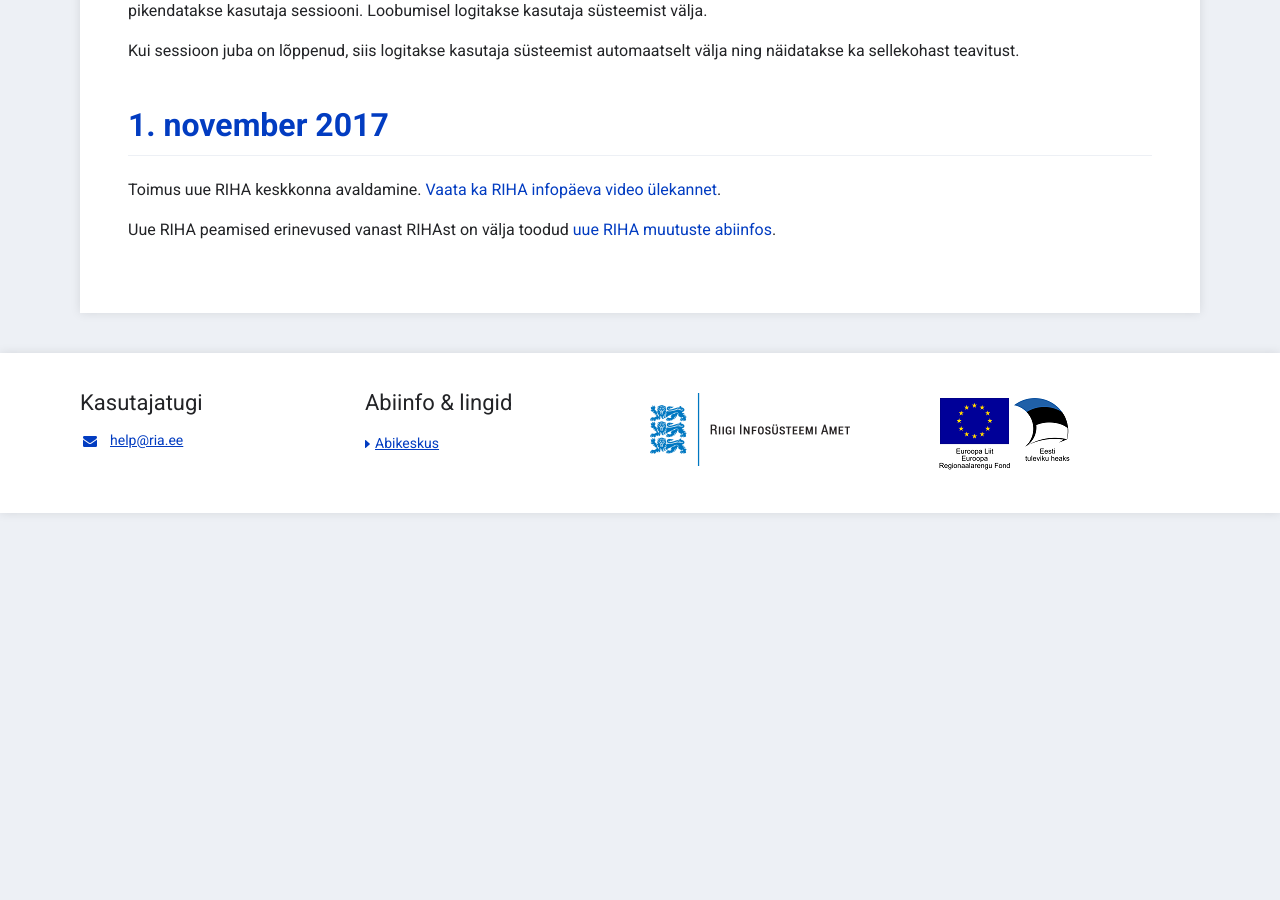
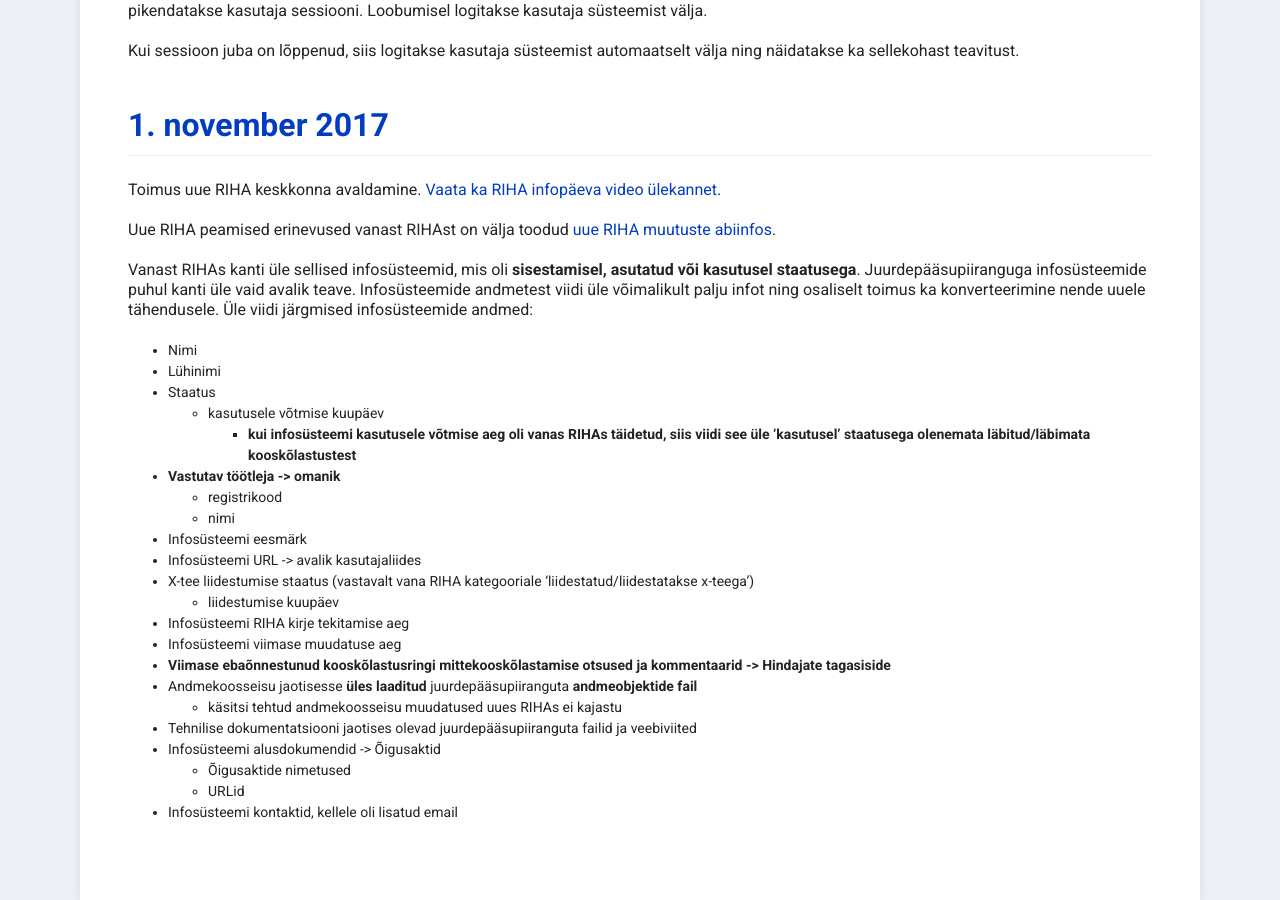
Before and after one commit to e-gov/RIHA-Help, a Jekyll site: the page built from docs/RIHA-uuendused.md, in a window 1280 px wide and 900 px high, scrolled down 2776 px. Built offline with Jekyll 4.4.1, drawn with Linux system fonts in a browser that asks for light colours; before the commit the page ends 3289 px from its top, so only the background shows below that.

Commit message:
Add info regarding the migrated data on Nov 1st

```diff
--- a/docs/RIHA-uuendused.md
+++ b/docs/RIHA-uuendused.md
@@ -55,3 +55,28 @@ Kui sessioon juba on lõppenud, siis logitakse kasutaja süsteemist automaatselt
 Toimus uue RIHA keskkonna avaldamine. [Vaata ka RIHA infopäeva video ülekannet](https://www.youtube.com/watch?v=K9lLS-7hpGw).
 
 Uue RIHA peamised erinevused vanast RIHAst on välja toodud [uue RIHA muutuste abiinfos](uus-riha).
+
+Vanast RIHAs kanti üle sellised infosüsteemid, mis oli **sisestamisel, asutatud või kasutusel staatusega**. Juurdepääsupiiranguga infosüsteemide puhul kanti üle vaid avalik teave. Infosüsteemide andmetest viidi üle võimalikult palju infot ning osaliselt toimus ka konverteerimine nende uuele tähendusele. Üle viidi järgmised infosüsteemide andmed:
+
+- Nimi
+- Lühinimi
+- Staatus
+  - kasutusele võtmise kuupäev
+    - **kui infosüsteemi kasutusele võtmise aeg oli vanas RIHAs täidetud, siis viidi see üle 'kasutusel' staatusega olenemata läbitud/läbimata kooskõlastustest**
+- **Vastutav töötleja -> omanik**
+  - registrikood
+  - nimi
+- Infosüsteemi eesmärk
+- Infosüsteemi URL -> avalik kasutajaliides
+- X-tee liidestumise staatus (vastavalt vana RIHA kategooriale 'liidestatud/liidestatakse x-teega')
+  - liidestumise kuupäev
+- Infosüsteemi RIHA kirje tekitamise aeg
+- Infosüsteemi viimase muudatuse aeg
+- **Viimase ebaõnnestunud kooskõlastusringi mittekooskõlastamise otsused ja kommentaarid -> Hindajate tagasiside**
+- Andmekoosseisu jaotisesse **üles laaditud** juurdepääsupiiranguta **andmeobjektide fail**
+  -  käsitsi tehtud andmekoosseisu muudatused uues RIHAs ei kajastu
+- Tehnilise dokumentatsiooni jaotises olevad juurdepääsupiiranguta failid ja veebiviited
+- Infosüsteemi alusdokumendid -> Õigusaktid
+  - Õigusaktide nimetused
+  - URLid
+- Infosüsteemi kontaktid, kellele oli lisatud email
```
